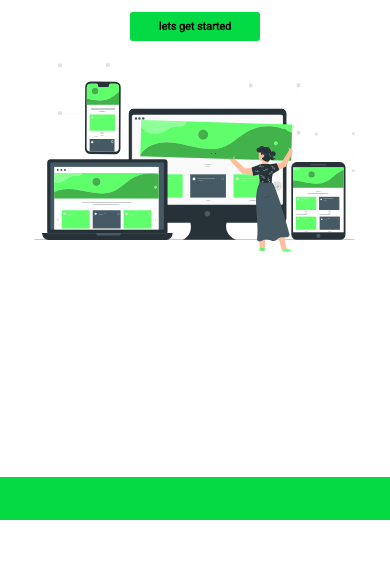
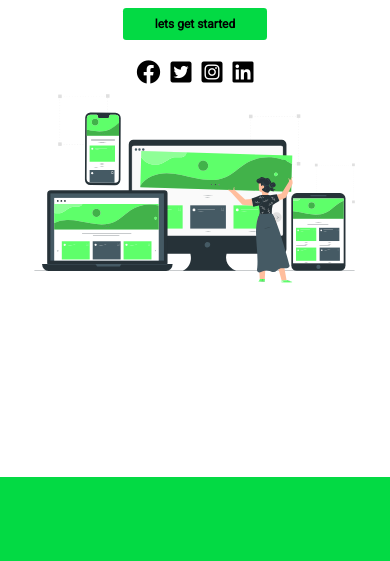
Before and after one commit to guyrogereboulet/html-css-landing, a plain HTML site: page index.html in a window 390 px wide. Shown: the part 367-928 px from the top of the page. Before the commit the page ends 887 px from the top, so only its background shows below. Drawn offline with nearby package versions, Linux system fonts and the light colour scheme.

Commit message:
Commit finale

```diff
--- a/index.html
+++ b/index.html
@@ -36,14 +36,6 @@
 
     <main>
         <div class="main-left">
-            <div class="social-icon">
-
-                <a href="#" class="fab fa-facebook"></a>
-                <a href="#" class="fab fa-twitter-square"></a>
-                <a href="#" class="fab fa-instagram-square"></a>
-                <a href="#" class="fab fa-linkedin"></a>
-
-            </div>
             <div class="title">
                 <h2>Become a <span>Web Developer</span></h2>
             </div>
@@ -51,6 +43,12 @@
                 Lorem ipsum dolor sit amet consectetur adipisicing elit. Sit quibusdam cupiditate error, ullam enim molestias illo at porro excepturi fugiat.
             </p>
             <a href="#"><button>lets get started</button></a>
+            <div class="social-icon">
+                <a href="#" class="fab fa-facebook"></a>
+                <a href="#" class="fab fa-twitter-square"></a>
+                <a href="#" class="fab fa-instagram-square"></a>
+                <a href="#" class="fab fa-linkedin"></a>
+            </div>
         </div>
         <div class="main-right">
             <div class="image">
--- a/style.css
+++ b/style.css
@@ -36,7 +36,7 @@ header .menu i {
 }
 
 nav {
-    width: 70rem;
+    width: 100%;
 }
 
 nav ul {
@@ -63,7 +63,7 @@ nav ul li a:hover {
 }
 
 main  {
-    height: 100vh;
+    height: 90vh;
     width:100vw;
     display:flex;
     align-items: center;
@@ -138,10 +138,10 @@ button:hover {
 
 }
 
-.footer {
+footer {
     background-color:#03DA44;
-    height: 6rem;
-    width: 100%;
+    height: 10vh;
+    width: 100vw;
     padding: 2rem;
 }
 
@@ -188,7 +188,7 @@ button:hover {
 
 @media (max-width:600px) {
     html{
-        font-size: 45%;
+        font-size: 50%;
 
     }
 
```
